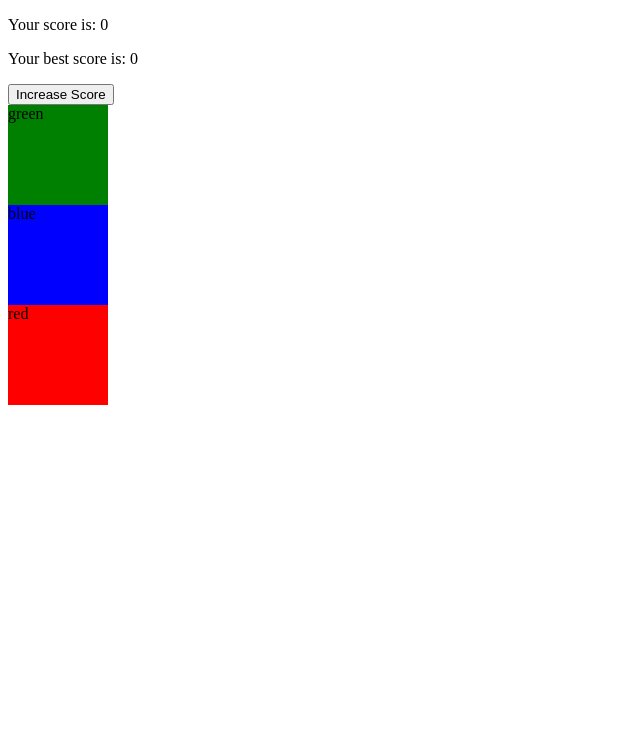
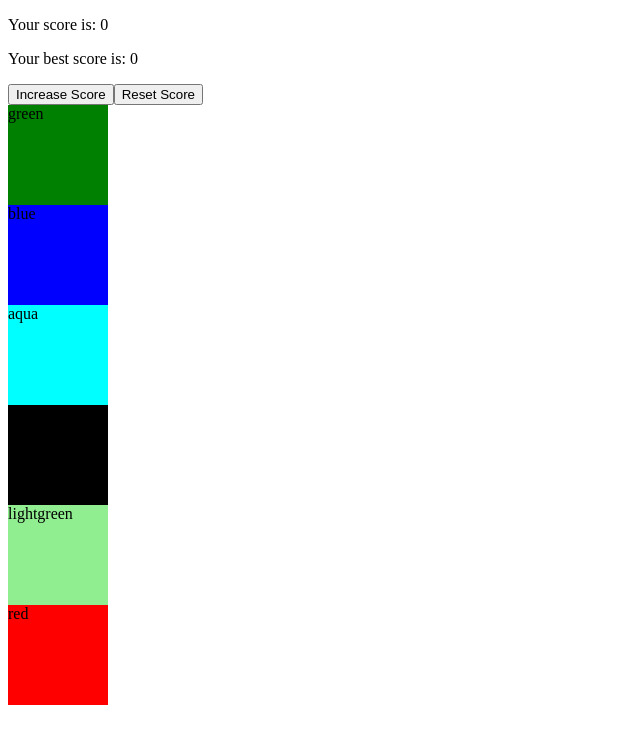
Before and after one commit to Shiielty/memory-game, a React (Vite) app: page / in a window 1280 px wide. Shown: the top 744 px of the page, without its empty margins (0-640 px from the left). Built offline with nearby package versions, Linux system fonts and the light colour scheme; the HTML template or start-up script is replaced by a standard one.

Commit message:
finished with the game logic. Next create other components (header, footer) and styling

```diff
--- a/src/components/Card.jsx
+++ b/src/components/Card.jsx
@@ -1,24 +1,10 @@
-import { useState } from 'react';
-
-const Card = ({ color, text, onCorrectAnswer, onWrongAnswer }) => {
-  const [isClicked, setIsClicked] = useState(false);
-
-  const handleCardClick = () => {
-    if (isClicked === false) {
-      setIsClicked(true);
-      onCorrectAnswer();
-    } else {
-      setIsClicked(false);
-      onWrongAnswer();
-      console.log('GameOver!');
-    }
-  };
-
+const Card = ({ cardID, color, text, onCardClick }) => {
   return (
     <div
       className="card"
       style={{ background: color, width: '100px', height: '100px' }}
-      onClick={handleCardClick}
+      data-id={cardID}
+      onClick={onCardClick}
     >
       {text}
     </div>
--- a/src/components/Controller.jsx
+++ b/src/components/Controller.jsx
@@ -1,9 +1,10 @@
-const Controller = ({ score, bestScore, onIncreaseScoreClick }) => {
+const Controller = ({ score, bestScore, onIncreaseScore, onResetScore }) => {
   return (
     <div className="controller">
       <p>Your score is: {score}</p>
       <p>Your best score is: {bestScore}</p>
-      <button onClick={onIncreaseScoreClick}>Increase Score</button>
+      <button onClick={onIncreaseScore}>Increase Score</button>
+      <button onClick={onResetScore}>Reset Score</button>
     </div>
   );
 };
--- a/src/components/Game.jsx
+++ b/src/components/Game.jsx
@@ -1,45 +1,17 @@
 import Card from './Card';
 
-const Game = ({ onCorrectAnswer, onWrongAnswer }) => {
-  const arr = [
-    <Card
-      key="1"
-      color="red"
-      text="red"
-      onCorrectAnswer={onCorrectAnswer}
-      onWrongAnswer={onWrongAnswer}
-    />,
-    <Card
-      key="2"
-      color="blue"
-      text="blue"
-      onCorrectAnswer={onCorrectAnswer}
-      onWrongAnswer={onWrongAnswer}
-    />,
-    <Card
-      key="3"
-      color="green"
-      text="green"
-      onCorrectAnswer={onCorrectAnswer}
-      onWrongAnswer={onWrongAnswer}
-    />,
-  ];
-
-  const randomizeComponent = (arr) => {
-    const randArr = [];
-    while (arr.length !== randArr.length) {
-      const randNum = Math.floor(Math.random() * arr.length);
-      if (!randArr.some((val) => val.key === arr[randNum].key)) {
-        randArr.push(arr[randNum]);
-      }
-    }
-    return randArr;
-  };
-
-  const randomComponent = randomizeComponent(arr);
-
+const Game = ({ randomCards, onCardClick }) => {
   return (
-    <div className="game">{randomComponent.map((component) => component)}</div>
+    <div className="game">
+      {randomCards.map((card) => (
+        <Card
+          key={card.id}
+          color={card.color}
+          text={card.color}
+          onCardClick={() => onCardClick(card.id)}
+        />
+      ))}
+    </div>
   );
 };
 
--- a/src/components/Main.jsx
+++ b/src/components/Main.jsx
@@ -3,18 +3,76 @@ import Controller from './Controller';
 import Game from './Game';
 
 const Main = () => {
+  const cards = [
+    { id: 0, color: 'red' },
+    { id: 1, color: 'green' },
+    { id: 2, color: 'blue' },
+    { id: 3, color: 'black' },
+    { id: 4, color: 'aqua' },
+    { id: 5, color: 'lightgreen' },
+  ];
+
+  const maxScore = cards.length;
   const [score, setScore] = useState(0);
   const [bestScore, setBestScore] = useState(0);
 
+  const initialState = Array(cards.length).fill(false);
+  const [isClicked, setIsClicked] = useState(initialState);
+  const [isWin, setIsWin] = useState(false);
+
   function handleIncreaseScore() {
-    setScore(score + 1);
-    if (score >= bestScore) {
+    const newScore = score + 1;
+    setScore(newScore);
+    if (newScore > bestScore) {
       setBestScore(bestScore + 1);
     }
+    if (newScore === maxScore) handleWin();
   }
 
   function handleResetScore() {
     setScore(0);
+  }
+
+  function handleWin() {
+    setIsWin(true);
+  }
+
+  function cardStateToTrue(index) {
+    const nextState = isClicked.map((val, i) => {
+      if (i === index) {
+        return true;
+      } else {
+        return val;
+      }
+    });
+    setIsClicked(nextState);
+  }
+
+  function handleCardClick(index) {
+    if (!isClicked[index]) {
+      cardStateToTrue(index);
+      handleIncreaseScore();
+    } else {
+      setIsClicked(initialState);
+      handleResetScore();
+    }
+  }
+
+  const randomizeCards = (cards) => {
+    const randomCards = [];
+    while (cards.length !== randomCards.length) {
+      const randNum = Math.floor(Math.random() * cards.length);
+      if (!randomCards.some((card) => card.id === cards[randNum].id)) {
+        randomCards.push(cards[randNum]);
+      }
+    }
+    return randomCards;
+  };
+
+  const randomCards = randomizeCards(cards);
+
+  if (isWin) {
+    return <div>You reach the max score!</div>;
   }
 
   return (
@@ -22,11 +80,14 @@ const Main = () => {
       <Controller
         score={score}
         bestScore={bestScore}
-        onIncreaseScoreClick={handleIncreaseScore}
+        onIncreaseScore={handleIncreaseScore}
+        onResetScore={handleResetScore}
       />
       <Game
         onCorrectAnswer={handleIncreaseScore}
         onWrongAnswer={handleResetScore}
+        randomCards={randomCards}
+        onCardClick={handleCardClick}
       />
     </main>
   );
```
